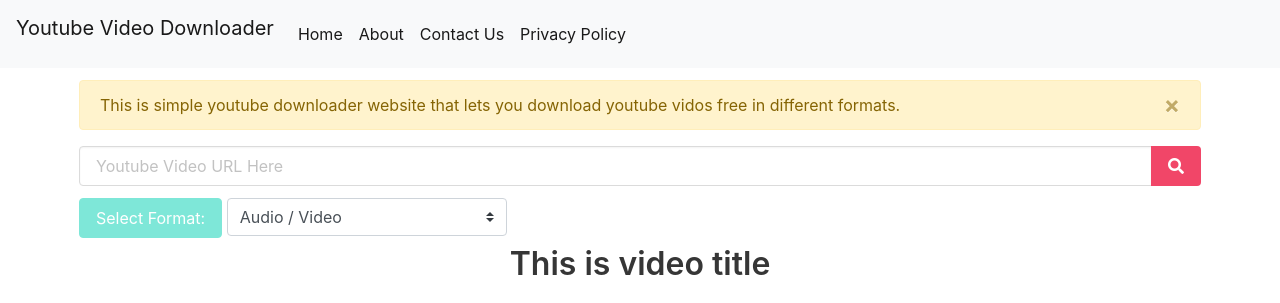
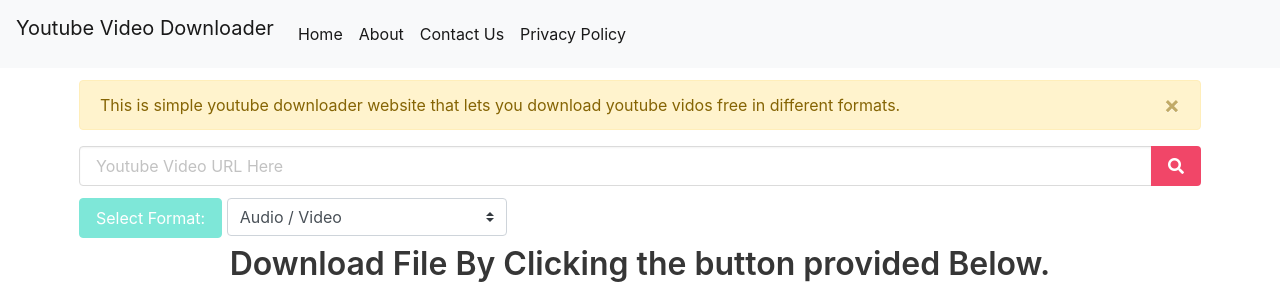
Before and after one commit to azhershah-max/node, a website: page dist/index.html in a window 1280 px wide. Drawn offline with nearby package versions, Linux system fonts and the light colour scheme.

Commit message:
Update index.html

```diff
--- a/dist/index.html
+++ b/dist/index.html
@@ -115,7 +115,7 @@
         </select>
 
         <h3 class="title d-flex justify-content-center m-2">
-          This is video title
+          Download File By Clicking the button provided Below.
         </h3>
         <div class="d-flex justify-content-center video-thumb"></div>
         <iframe
```
